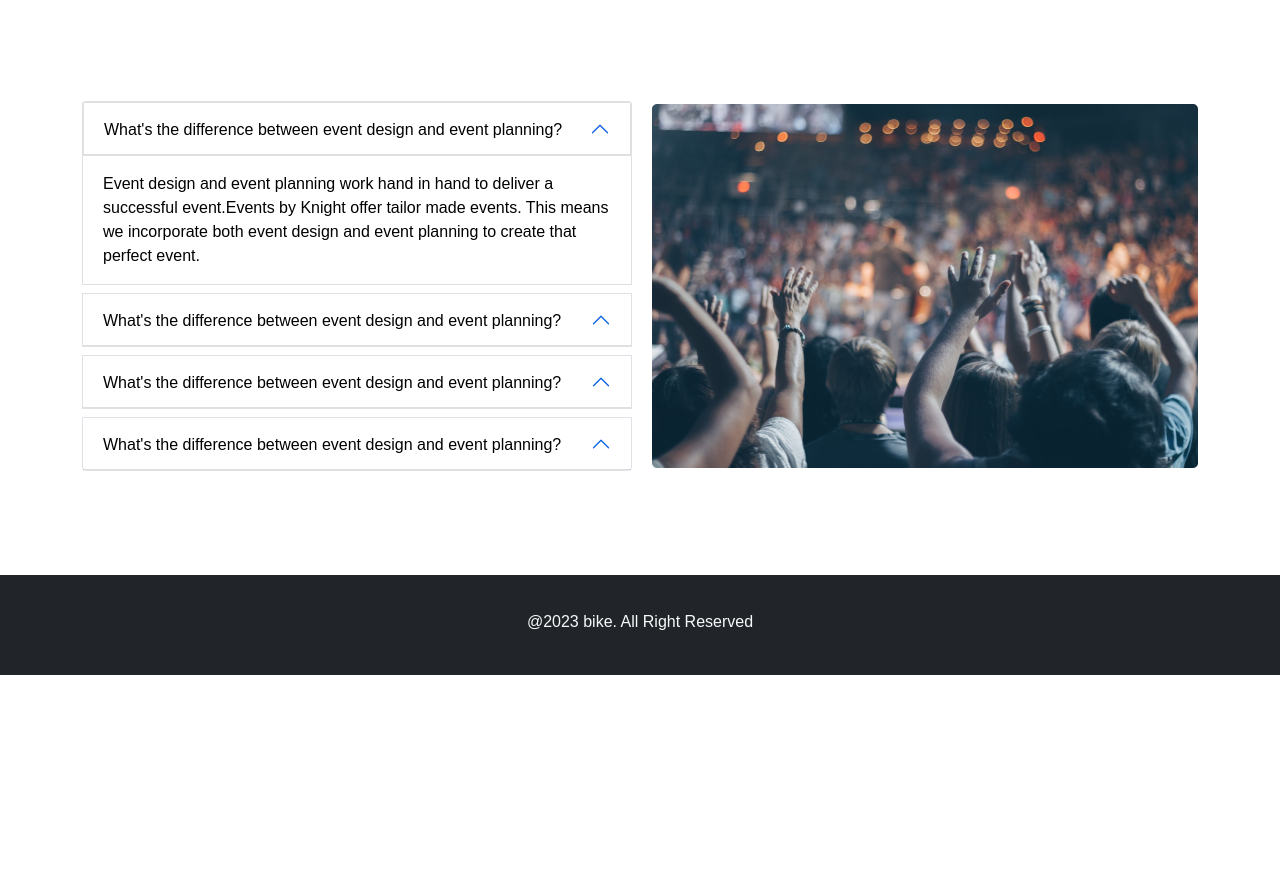
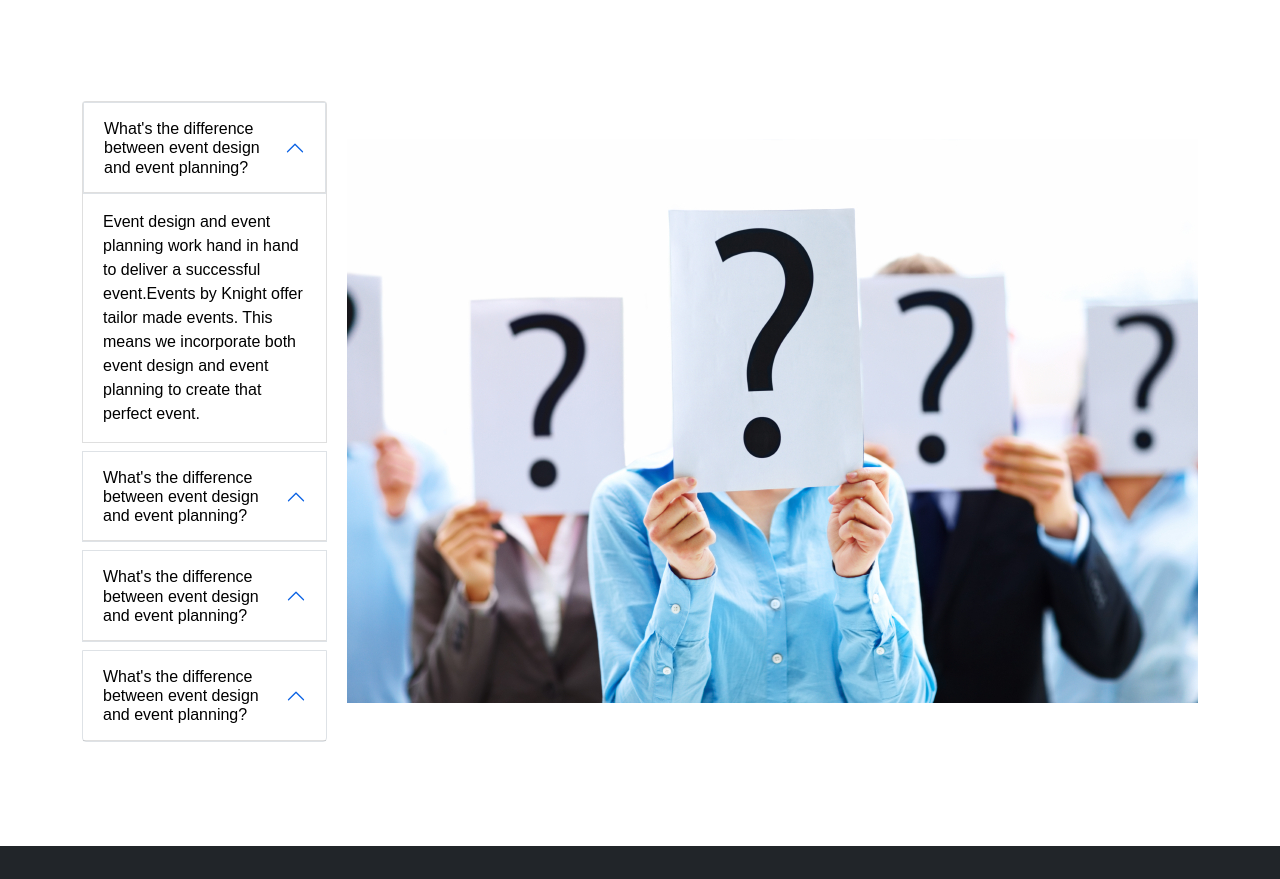
Before and after one commit to mohaiminur24/Project-with_Bootstrap, a plain HTML site: page index.html in a window 1280 px wide. Shown: the part 2487-3366 px from the top of the page. Before the commit the page ends 3162 px from the top, so only its background shows below. Drawn offline with nearby package versions, Linux system fonts and the light colour scheme; a web font is replaced by a local one.

Commit message:
add new image

```diff
--- a/index.html
+++ b/index.html
@@ -320,7 +320,7 @@
 
 
   </div>
-  <img class="img-fluid" src="images/people.png" alt="">
+  <img class="img-fluid" src="images/questions.jpg" alt="">
  </div>
 
 
```
Also changed, not shown: images/questions.jpg (added).
